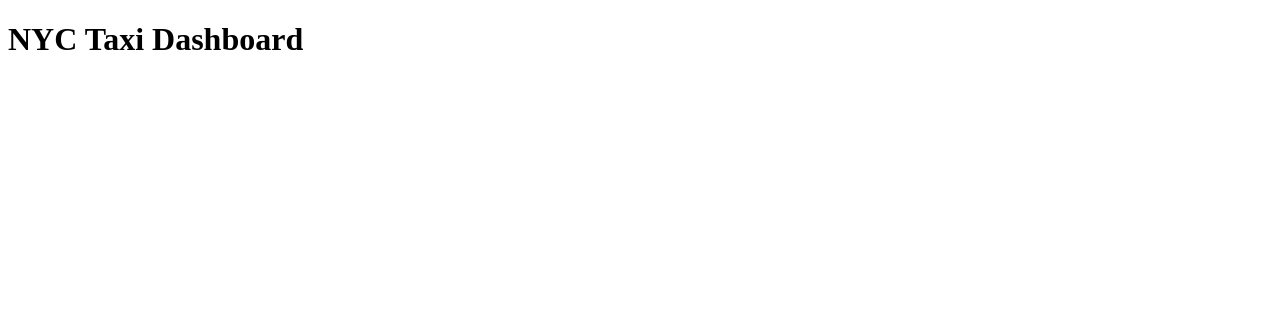
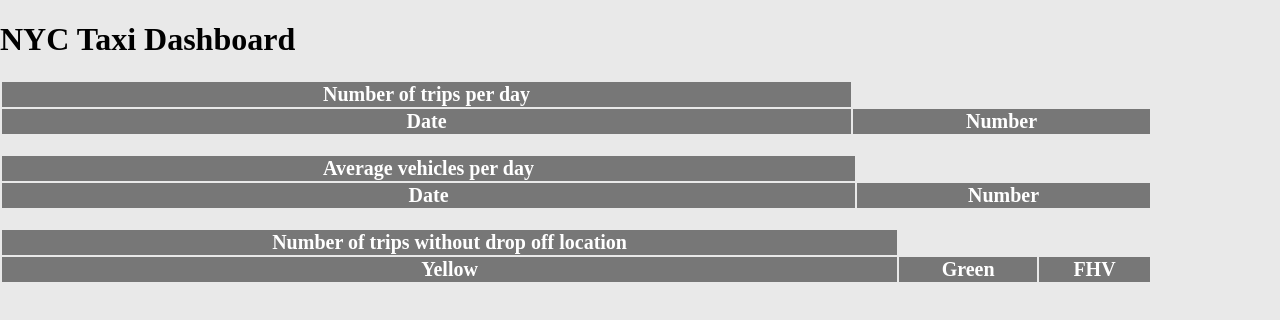
Before and after one commit to ahmedhammad97/NYC-Taxi-Dashboard, a plain HTML site: page index.html in a window 1280 px wide. Drawn offline with nearby package versions, Linux system fonts and the light colour scheme.

Commit message:
Basic styling

```diff
--- a/index.html
+++ b/index.html
@@ -7,6 +7,32 @@
   </head>
   <body>
     <h1>NYC Taxi Dashboard</h1>
+    <table id="tripPerDay">
+      <tr><th>Number of trips per day</th></tr>
+      <tr>
+        <th>Date</th>
+        <th>Number</th>
+      </tr>
+    </table>
+    <br />
+    <table id="avgVehiclePerDay">
+      <tr><th>Average vehicles per day</th></tr>
+      <tr>
+        <th>Date</th>
+        <th>Number</th>
+      </tr>
+    </table>
+    <br />
+    <table id="dropoffLocation">
+      <tr><th>Number of trips without drop off location </th></tr>
+      <tr>
+        <th>Yellow</th>
+        <th>Green</th>
+        <th>FHV</th>
+      </tr>
+    </table>
+    <br />
+
 
     <script src="https://ajax.googleapis.com/ajax/libs/jquery/3.4.0/jquery.min.js"></script>
     <script src="listener.js"></script>
--- a/styles.css
+++ b/styles.css
@@ -0,0 +1,12 @@
+body{
+  margin: auto;
+  background: #e9e9e9;
+}
+table{
+  width: 90%;
+  font-size: 20px;
+}
+th{
+  background-color: #777;
+  color: white;
+}
```
